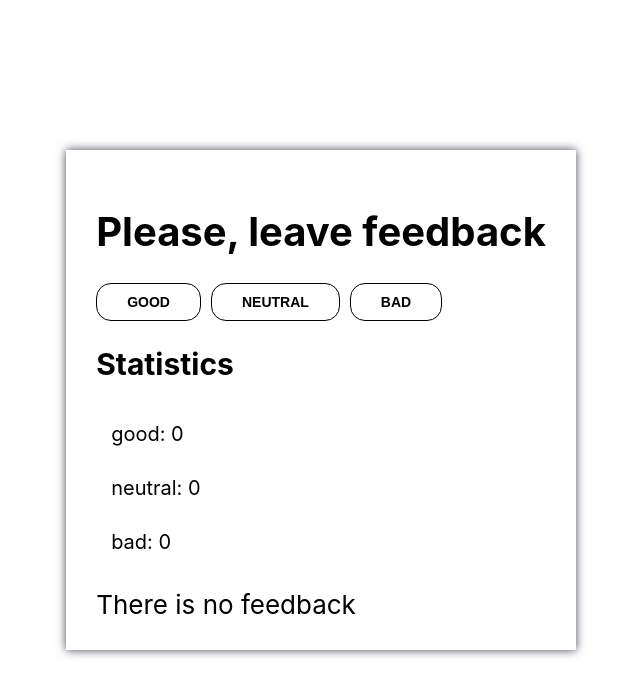
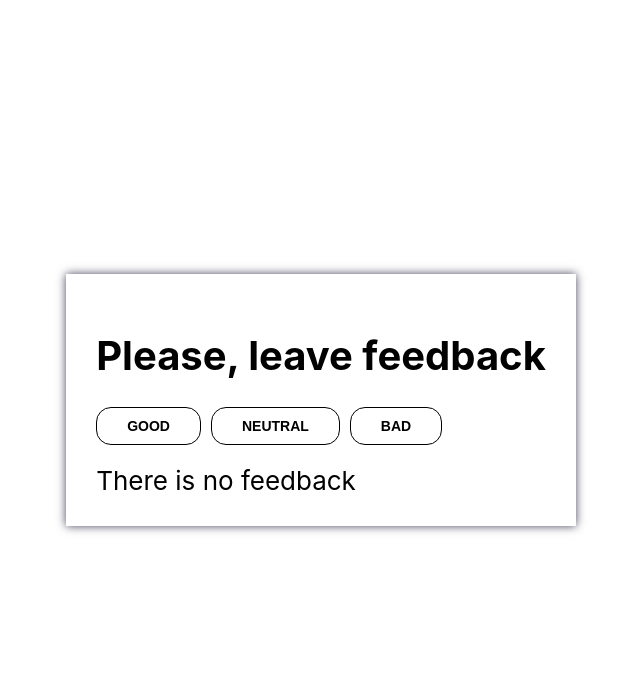
Before and after one commit to tSolodkaya/goit-react-hw-02-feedback, a React (Create React App) app: page / in a window 1280 px wide. Shown: the top 696 px of the page, without its empty margins (319-959 px from the left). Built offline with nearby package versions, Linux system fonts and the light colour scheme.

Commit message:
add condition to statistic  section in app

```diff
--- a/src/components/App.jsx
+++ b/src/components/App.jsx
@@ -2,6 +2,7 @@ import { Component } from 'react';
 import Statistics from 'components/Statistics/Statistics';
 import FeedbackOptions from 'components/FeedbackOptions/FeedbackOptions';
 import Section from 'components/Section/Section';
+import Notification from 'components/Notification/Notification';
 
 export class App extends Component {
   state = {
@@ -28,6 +29,8 @@ export class App extends Component {
     return isFeadback ? ((this.state.good * 100) / isFeadback).toFixed() : 0;
   };
   render() {
+    const positiveFeedback = this.countPositiveFeedbackPercentage();
+    const totalFeedback = this.countTotalFeedback();
     return (
       <div
         style={{
@@ -43,14 +46,17 @@ export class App extends Component {
             options={this.feedbacks}
             onLeaveFeedback={this.decreseStatistic}
           />
-
-          <Statistics
-            good={this.state.good}
-            neutral={this.state.neutral}
-            bad={this.state.bad}
-            total={this.countTotalFeedback}
-            positivePercentage={this.countPositiveFeedbackPercentage}
-          />
+          {totalFeedback > 0 ? (
+            <Statistics
+              good={this.state.good}
+              neutral={this.state.neutral}
+              bad={this.state.bad}
+              total={totalFeedback}
+              positivePercentage={positiveFeedback}
+            />
+          ) : (
+            <Notification message="There is no feedback" />
+          )}
         </Section>
       </div>
     );
--- a/src/components/Statistics/Statistics.jsx
+++ b/src/components/Statistics/Statistics.jsx
@@ -1,11 +1,9 @@
 import PropTypes from 'prop-types';
 import css from './Statistics.module.css';
-import Notification from 'components/Notification/Notification';
 
 const Statistics = ({ total, positivePercentage, ...restStat }) => {
   const statisticsOptions = Object.keys(restStat);
-  const positiveFeedback = positivePercentage();
-  const totalFeedback = total();
+
   return (
     <div>
       <h2 className={css.statistics}>Statistics</h2>
@@ -16,21 +14,18 @@ const Statistics = ({ total, positivePercentage, ...restStat }) => {
           </li>
         ))}
       </ul>
-      {totalFeedback > 0 ? (
-        <div className={css.totalFeedback}>
-          <p>Total: {totalFeedback}</p>
-          <p>Positive feedback: {positiveFeedback}%</p>
-        </div>
-      ) : (
-        <Notification message="There is no feedback" />
-      )}
+
+      <div className={css.totalFeedback}>
+        <p>Total: {total}</p>
+        <p>Positive feedback: {positivePercentage}%</p>
+      </div>
     </div>
   );
 };
 
 Statistics.propTypes = {
-  total: PropTypes.func.isRequired,
-  positivePercentage: PropTypes.func.isRequired,
+  total: PropTypes.number.isRequired,
+  positivePercentage: PropTypes.string.isRequired,
   restStat: PropTypes.arrayOf(PropTypes.shape),
 };
 export default Statistics;
```
